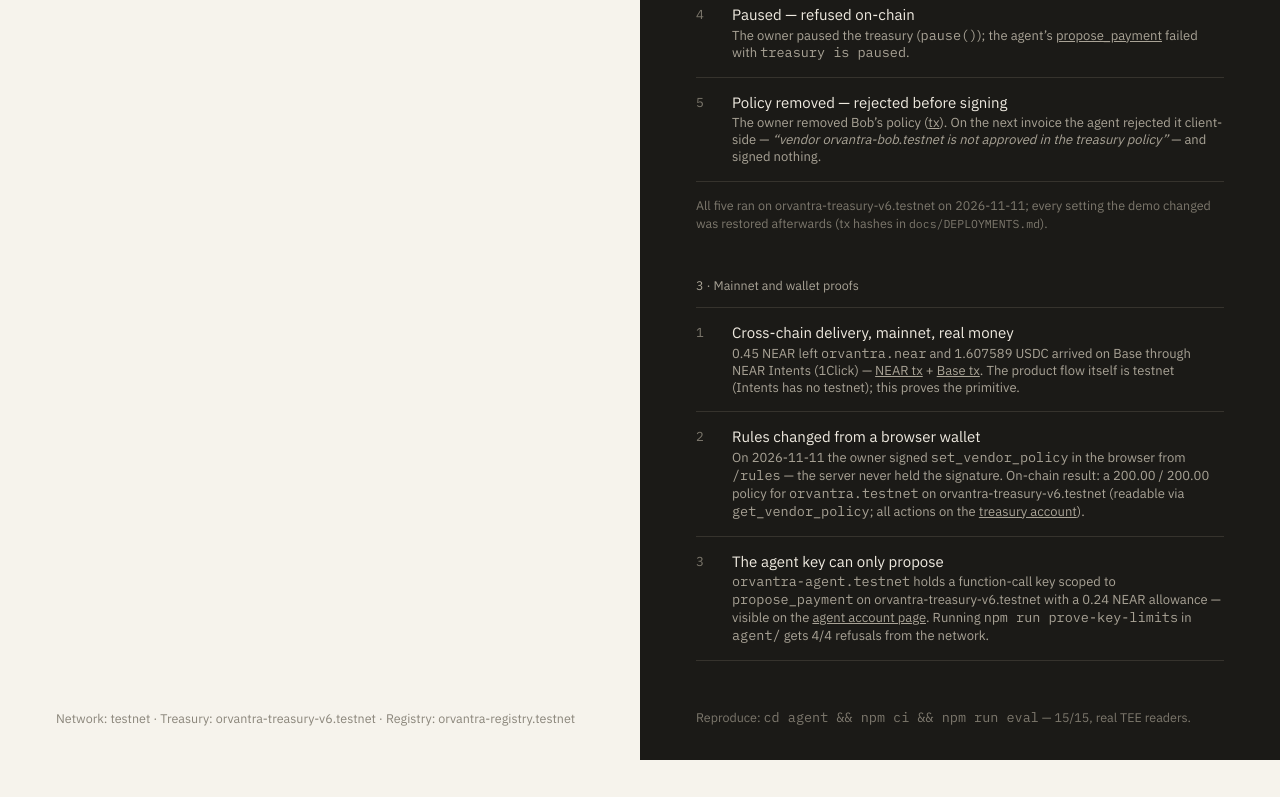
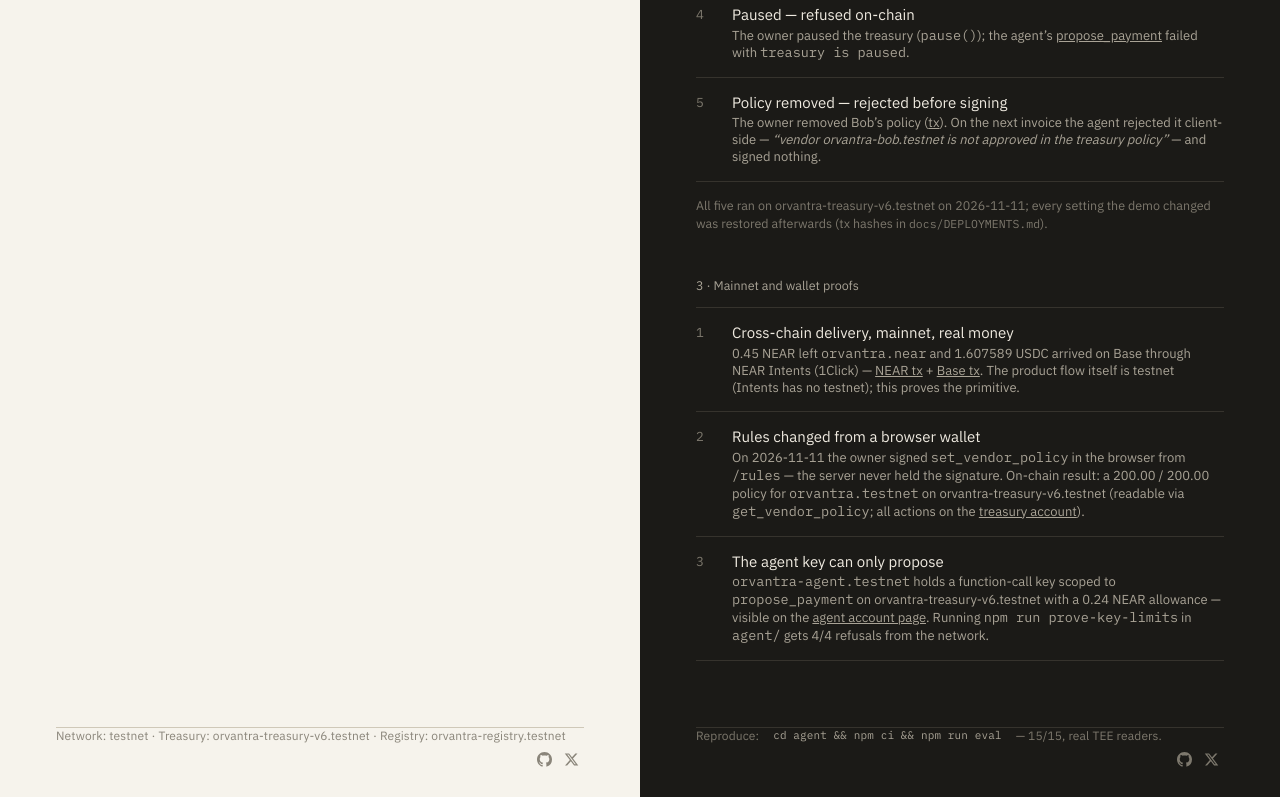
Before and after one commit to 0xSheriff/orvantra, a Next.js app in the folder web/: page /proof in a window 1280 px wide. Shown: the part 2000-2797 px from the top of the page. Before the commit the page ends 2760 px from the top, so only its background shows below. Built offline with nearby package versions, Linux system fonts and the light colour scheme; no server answers.

Commit message:
v6.10: CTA back to dark-half corner on desktop (light header on mobile); proof left half pins to top (no more void); footers aligned with hairline rule + GitHub/X icons on all public pages

```diff
--- a/web/app/(public)/judges/page.tsx
+++ b/web/app/(public)/judges/page.tsx
@@ -2,6 +2,7 @@ import type { Metadata } from 'next';
 import Link from 'next/link';
 import { publicConfig, publicLinks } from '@/lib/server/config';
 import { Mark } from '@/components/Mark';
+import { Social } from '@/components/Social';
 
 const TITLE = 'For judges — try Orvantra in five steps';
 const DESCRIPTION =
@@ -52,11 +53,12 @@ export default function Judges() {
             </a>
           </nav>
         </main>
-        <footer className="foot">Network: {network} · Treasury: {treasuryId}</footer>
+        <footer className="foot">Network: {network} · Treasury: {treasuryId}<Social repoUrl={links.repoUrl} /></footer>
       </section>
 
       <section className="half dark" aria-label="Do this, see that">
         <nav className="top menu" aria-label="Site">
+          <Link className="opentop" href="/invoices">Open app</Link>
         </nav>
         <div className="mid">
           <h2 className="lbl">Do this <span className="ar">→</span> see that</h2>
@@ -69,7 +71,7 @@ export default function Judges() {
           </ol>
           <p className="pf-note">Every claim, with tx links and the full 15-fixture verdict table: <Link href="/proof">proof of everything →</Link></p>
         </div>
-        <footer className="foot">Questions: see the README&apos;s &ldquo;Do this → see this&rdquo; section</footer>
+        <footer className="foot">Questions: see the README&apos;s &ldquo;Do this → see this&rdquo; section<Social repoUrl={links.repoUrl} /></footer>
       </section>
     </div>
   );
--- a/web/app/(public)/page.tsx
+++ b/web/app/(public)/page.tsx
@@ -4,6 +4,7 @@ import { liveParts } from '@/lib/live';
 import { publicConfig, publicLinks } from '@/lib/server/config';
 import { getLiveCounts } from '@/lib/server/live';
 import { Mark } from '@/components/Mark';
+import { Social } from '@/components/Social';
 
 const TITLE = "Orvantra — accounts payable, engineered for trust";
 const DESCRIPTION =
@@ -62,7 +63,7 @@ export default async function Home() {
             </Link>
           </nav>
         </main>
-        <footer className="foot">Built on NEAR · NEAR Hackathon 2026</footer>
+        <footer className="foot">Built on NEAR · NEAR Hackathon 2026<Social repoUrl={links.repoUrl} /></footer>
       </section>
 
       <section className="half dark" aria-label="How it works">
@@ -71,6 +72,7 @@ export default async function Home() {
           <Link href="/judges">For judges</Link>
           <Link href="/proof">Proof</Link>
           {links.repoUrl ? <a href={links.repoUrl}>GitHub</a> : null}
+          <Link className="opentop" href="/invoices">Open app</Link>
         </nav>
         <div className="mid">
           <h2 className="lbl">How it works</h2>
@@ -91,7 +93,7 @@ export default async function Home() {
             <a href={links.treasuryExplorer}>Explorer <span className="ar">→</span></a>
           </p>
         </div>
-        <footer className="foot">NEAR Intents · NEAR AI Cloud · Open source</footer>
+        <footer className="foot">NEAR Intents · NEAR AI Cloud · Open source<Social repoUrl={links.repoUrl} /></footer>
       </section>
     </div>
   );
--- a/web/app/(public)/proof/page.tsx
+++ b/web/app/(public)/proof/page.tsx
@@ -2,6 +2,7 @@ import type { Metadata } from 'next';
 import Link from 'next/link';
 import { publicConfig, publicLinks } from '@/lib/server/config';
 import { Mark } from '@/components/Mark';
+import { Social } from '@/components/Social';
 import { EvalTable } from '@/components/ProofEval';
 
 const TITLE = 'Proof of everything — verify Orvantra on-chain';
@@ -74,7 +75,7 @@ export default function Proof() {
   const { network, treasuryId, registryId } = publicConfig();
   const links = publicLinks();
   return (
-    <div className="split">
+    <div className="split tall">
       <section className="half light">
         <header className="top">
           <Link className="logo" href="/"><Mark size={24} />Orvantra</Link>
@@ -102,12 +103,13 @@ export default function Proof() {
             </Link>
           </nav>
         </main>
-        <footer className="foot">Network: {network} · Treasury: {treasuryId} · Registry: {registryId}</footer>
+        <footer className="foot">Network: {network} · Treasury: {treasuryId} · Registry: {registryId}<Social repoUrl={links.repoUrl} /></footer>
       </section>
 
       <section className="half dark" aria-label="Evidence">
         <nav className="top menu" aria-label="Site">
           <Link href="/judges">Try it in steps</Link>
+          <Link className="opentop" href="/invoices">Open app</Link>
         </nav>
         <div className="mid">
           <h2 className="lbl">1 · The eval — 15 invoices, two TEE readers, live chain views</h2>
@@ -169,9 +171,7 @@ export default function Proof() {
             </li>
           </ol>
         </div>
-        <footer className="foot">
-          Reproduce: <code className="m">cd agent &amp;&amp; npm ci &amp;&amp; npm run eval</code> — 15/15, real TEE readers.
-        </footer>
+        <footer className="foot">Reproduce: <code className="m">cd agent &amp;&amp; npm ci &amp;&amp; npm run eval</code> — 15/15, real TEE readers.<Social repoUrl={links.repoUrl} /></footer>
       </section>
     </div>
   );
--- a/web/app/globals.css
+++ b/web/app/globals.css
@@ -226,11 +226,26 @@ dialog.run::backdrop { background: rgba(27,26,23,.28); }
 .split .dark { background: var(--ink); color: var(--d-text); }
 .split .dark :focus-visible { outline-color: var(--d-text); }
 .split .top { display: flex; align-items: center; height: 36px; }
-.split .top .opentop { margin-left: auto; font-size: 14px; font-weight: 600; }
+/* Desktop: the CTA sits in the DARK half's top-right corner (menu); on mobile
+   the split stacks, so it moves to the LIGHT half's header (top-right of page). */
+.split .top .opentop { display: none; font-size: 14px; font-weight: 600; }
+.split .menu a.opentop { display: inline-block; margin-left: 6px; padding: 6px 13px; border: 1px solid var(--d-line); color: var(--d-text); font-weight: 600; }
+.split .menu a.opentop:hover { border-color: var(--d-text); color: var(--d-text); }
 .split .logo { font-family: var(--serif); font-size: 24px; letter-spacing: -.01em; text-decoration: none; display: inline-flex; align-items: center; gap: 10px; }
 .split .mid { margin: auto 0; padding: 48px 0; }
-.split .foot { font-size: 12.5px; color: var(--muted); }
-.split .dark .foot { color: var(--d-3); }
+/* Long right halves (proof, judges): pin the short light content to the top
+   instead of centering it against the tall dark half (leaves a void + hero off-screen). */
+.split.tall .light .mid { margin: 0 0 auto; }
+.split .foot { display: flex; align-items: center; flex-wrap: wrap; gap: 4px 14px; font-size: 12px; letter-spacing: .01em; color: var(--muted); border-top: 1px solid var(--rule-2); padding-top: 16px; margin-top: 18px; }
+.split .foot code.m { font-size: 11px; }
+.split .dark .foot { color: var(--d-3); border-top-color: var(--d-rule); }
+.split .dark .foot code.m { color: var(--d-2); }
+.split .soc { display: inline-flex; align-items: center; gap: 2px; margin-left: auto; }
+.split .soc a { display: inline-flex; padding: 5px; color: var(--muted); }
+.split .soc svg { width: 15px; height: 15px; fill: currentColor; display: block; }
+.split .soc a:hover { color: var(--ink); }
+.split .dark .soc a { color: var(--d-3); }
+.split .dark .soc a:hover { color: var(--d-text); }
 
 .split .display { font-family: var(--serif); font-weight: 400; font-size: clamp(40px, 4.17vw, 60px); line-height: 1.03; letter-spacing: -.024em; max-width: 520px; }
 .split .display.judges { font-size: clamp(38px, 3.62vw, 52px); line-height: 1.05; letter-spacing: -.02em; max-width: 500px; margin-top: 14px; }
@@ -300,6 +315,9 @@ dialog.run::backdrop { background: rgba(27,26,23,.28); }
   .split { grid-template-columns: 1fr; align-content: start; min-height: 0; }
   .split .half { padding: 24px 20px 26px; }
   .split .mid { padding: 26px 0; }
+  /* Mobile: Open app returns to the light header (top-right of the page). */
+  .split .top .opentop { display: inline-block; margin-left: auto; }
+  .split .menu a.opentop { display: none; }
   .split .doors { margin-top: 24px; max-width: none; }
   .split .doors a { padding: 14px 0; }
   .split .menu { display: grid; grid-template-columns: repeat(auto-fit, minmax(105px, 1fr)); row-gap: 10px; column-gap: 16px; justify-content: normal; height: auto; min-height: 0; }
--- /dev/null
+++ b/web/components/Social.tsx
@@ -0,0 +1,25 @@
+// Footer social icons (GitHub + X) for the public split pages.
+const GITHUB_FALLBACK = 'https://github.com/0xSheriff';
+const X_URL = 'https://x.com/0xSheriff';
+
+/**
+ * GitHub icon targets the public repo when one is configured
+ * (NEXT_PUBLIC_REPO_URL — set once the repo goes public at submission),
+ * otherwise the owner's profile, so the link always resolves.
+ */
+export function Social({ repoUrl }: { repoUrl: string | null }) {
+  return (
+    <span className="soc" aria-label="Social">
+      <a href={repoUrl ?? GITHUB_FALLBACK} aria-label="GitHub" target="_blank" rel="noreferrer">
+        <svg viewBox="0 0 16 16" aria-hidden="true" focusable="false">
+          <path d="M8 0C3.58 0 0 3.58 0 8c0 3.54 2.29 6.53 5.47 7.59.4.07.55-.17.55-.38 0-.19-.01-.82-.01-1.49-2.01.37-2.53-.49-2.69-.94-.09-.23-.48-.94-.82-1.13-.28-.15-.68-.52-.01-.53.63-.01 1.08.58 1.23.82.72 1.21 1.87.87 2.33.66.07-.52.28-.87.51-1.07-1.78-.2-3.64-.89-3.64-3.95 0-.87.31-1.59.82-2.15-.08-.2-.36-1.02.08-2.12 0 0 .67-.21 2.2.82.64-.18 1.32-.27 2-.27s1.36.09 2 .27c1.53-1.04 2.2-.82 2.2-.82.44 1.1.16 1.92.08 2.12.51.56.82 1.27.82 2.15 0 3.07-1.87 3.75-3.65 3.95.29.25.54.73.54 1.48 0 1.07-.01 1.93-.01 2.2 0 .21.15.46.55.38A8.01 8.01 0 0 0 16 8c0-4.42-3.58-8-8-8z" />
+        </svg>
+      </a>
+      <a href={X_URL} aria-label="X (Twitter)" target="_blank" rel="noreferrer">
+        <svg viewBox="0 0 24 24" aria-hidden="true" focusable="false">
+          <path d="M18.244 2.25h3.308l-7.227 8.26 8.502 11.24H16.17l-5.214-6.817L4.99 21.75H1.68l7.73-8.835L1.254 2.25H8.08l4.713 6.231zm-1.161 17.52h1.833L7.084 4.126H5.117z" />
+        </svg>
+      </a>
+    </span>
+  );
+}
```
Also changed, not shown: web/app/(public)/register/page.tsx (+5 -2 lines).
